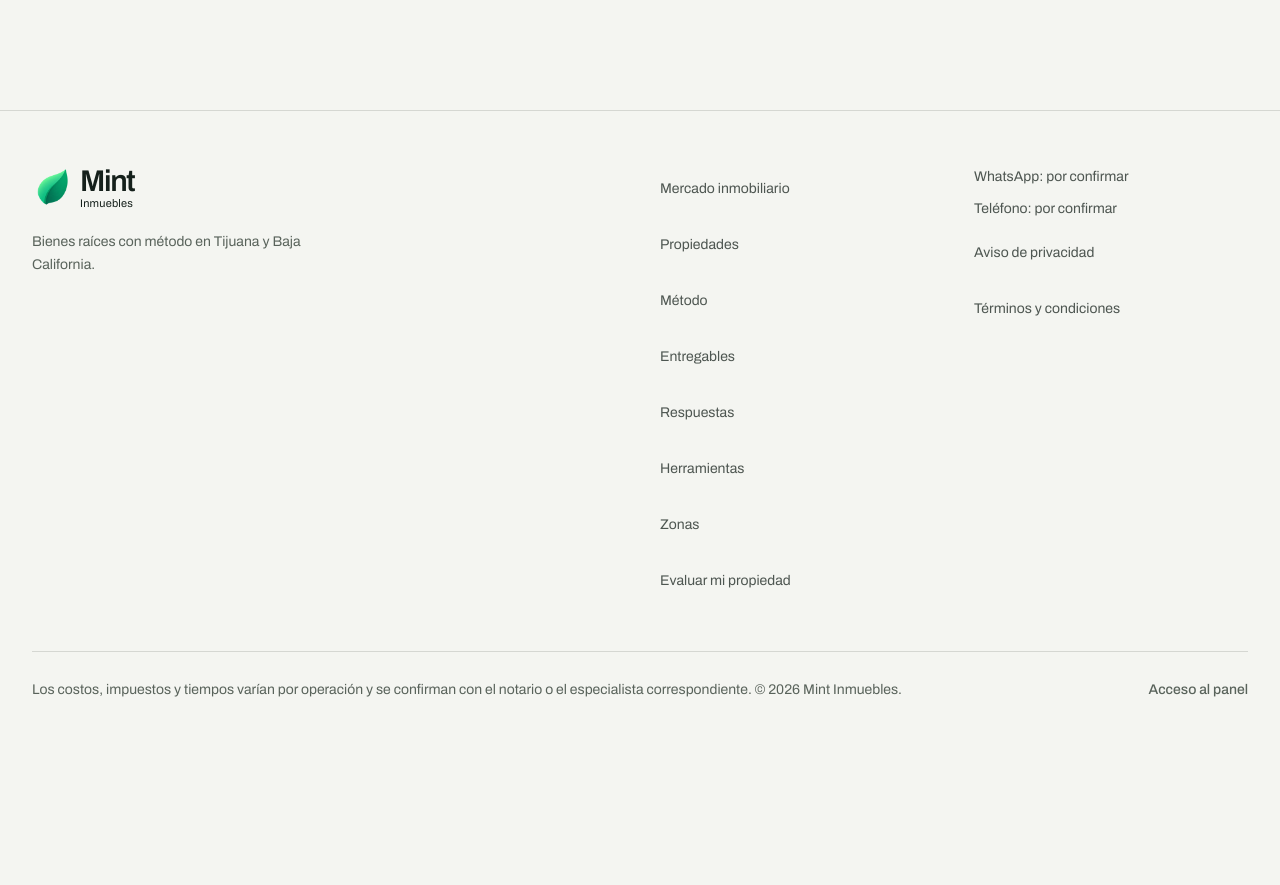
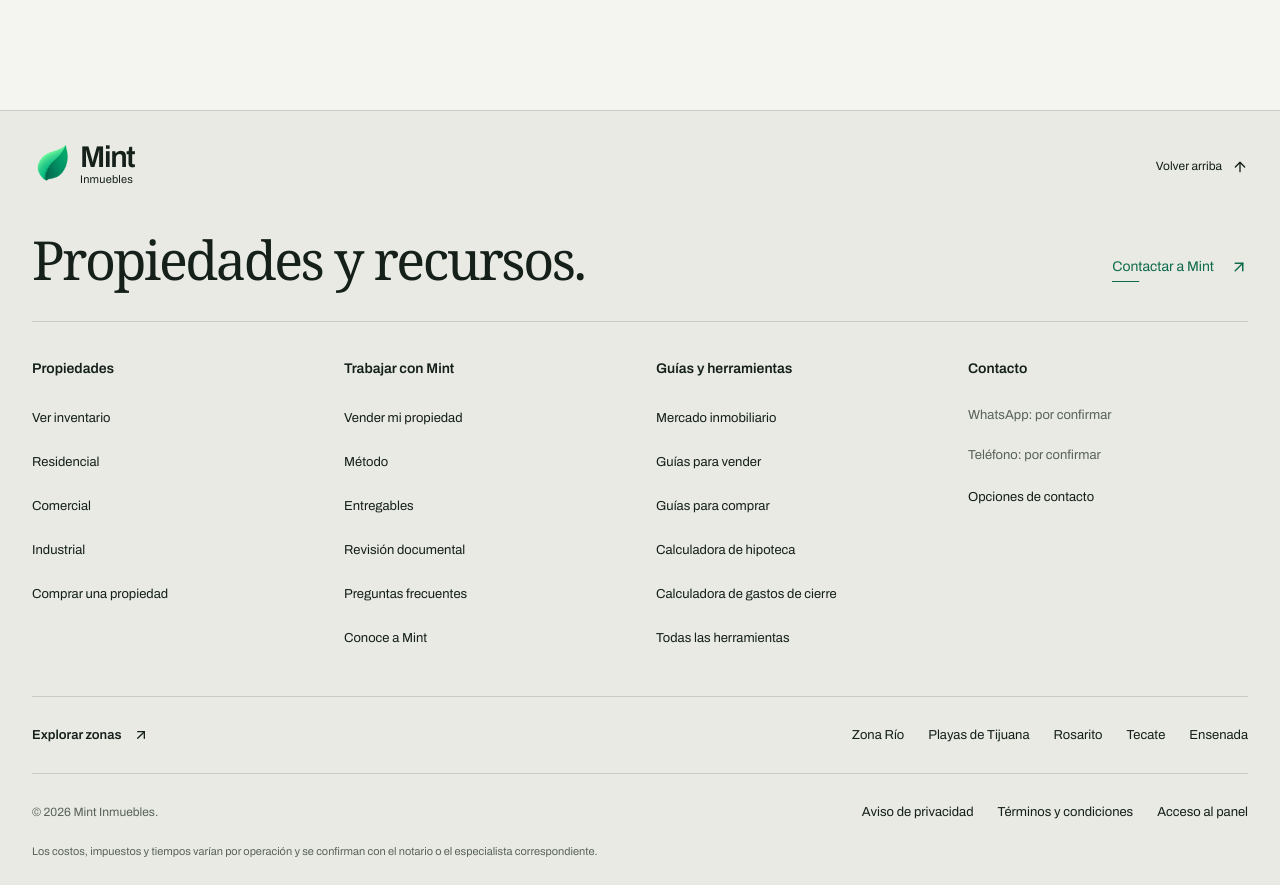
Before and after one commit to M01535NT/fortius-inmuebles, a Next.js app: page /comercial in a window 1280 px wide. Shown: the part 451-1336 px from the top of the page. Before the commit the page ends 1219 px from the top, so only its background shows below. Built offline with nearby package versions, Linux system fonts and the light colour scheme; no server answers.

Commit message:
Expand footer into an editorial directory of useful resources

```diff
--- a/src/app/editorial.css
+++ b/src/app/editorial.css
@@ -97,6 +97,36 @@
 .editorial-home #evaluar h2 { font-size: clamp(48px, 6vw, 88px); }
 .editorial-home .text-outline { font-family: var(--editorial-serif); font-weight: 400; letter-spacing: -.035em; }
 
+/* Keep the expanded footer scrollable even when it is taller than the viewport. */
+.public-footer:has(.editorial-footer) { position: relative; bottom: auto; }
+.editorial-footer { border-top: 1px solid var(--border); background: var(--secondary); padding-block: 32px 24px; }
+.editorial-footer-masthead { display: flex; align-items: center; justify-content: space-between; gap: 24px; }
+.editorial-footer-masthead button { display: inline-flex; align-items: center; gap: 10px; min-height: 44px; font-size: 12px; cursor: pointer; }
+.editorial-footer-intro { display: flex; flex-wrap: wrap; align-items: end; justify-content: space-between; gap: 20px; padding-block: 40px 32px; border-bottom: 1px solid var(--border); }
+.editorial-footer-intro h2 { font-family: Georgia, "Times New Roman", serif; font-size: clamp(36px, 4.2vw, 60px); line-height: 1.08; font-weight: 400; letter-spacing: -.045em; }
+.editorial-footer-columns { display: grid; grid-template-columns: repeat(4, minmax(0, 1fr)); gap: 32px; padding-block: 36px; }
+.editorial-footer h3 { font-size: 14px; font-weight: 600; margin-bottom: 16px; }
+.editorial-footer-link { display: inline-flex; align-items: center; gap: 12px; min-height: 44px; padding-block: 8px; font-size: 13px; line-height: 1.5; text-underline-offset: 5px; overflow-wrap: anywhere; }
+.editorial-footer-link:hover { color: var(--primary); text-decoration: underline; }
+.editorial-footer-contact { min-width: 0; }
+.editorial-footer-contact li > span { display: block; padding-block: 10px; font-size: 13px; line-height: 1.5; color: var(--muted-foreground); }
+.editorial-footer-hours { font-size: 13px; line-height: 1.7; padding-block: 10px; color: var(--muted-foreground); }
+.editorial-footer-areas { display: flex; flex-wrap: wrap; align-items: center; justify-content: space-between; gap: 8px 24px; padding-block: 16px; border-block: 1px solid var(--border); }
+.editorial-footer-areas > a { font-weight: 600; }
+.editorial-footer-areas ul { display: flex; flex-wrap: wrap; gap: 4px 24px; }
+.editorial-footer-bottom { display: flex; flex-wrap: wrap; align-items: center; justify-content: space-between; gap: 8px 24px; padding-top: 16px; }
+.editorial-footer-bottom > p { font-size: 12px; color: var(--muted-foreground); }
+.editorial-footer-bottom nav { display: flex; flex-wrap: wrap; gap: 4px 24px; }
+.editorial-footer-bottom .editorial-footer-note { width: 100%; font-size: 11px; line-height: 1.7; }
+@media (max-width: 1023px) { .editorial-footer-columns { grid-template-columns: repeat(2, minmax(0, 1fr)); gap: 32px 24px; } }
+@media (max-width: 767px) {
+  .editorial-footer { padding-top: 24px; }
+  .editorial-footer-intro { padding-block: 32px 24px; }
+  .editorial-footer-intro h2 { max-width: 12ch; }
+  .editorial-footer-columns { padding-block: 28px; }
+  .editorial-footer-areas ul { gap: 4px 20px; }
+}
+
 @media (prefers-reduced-motion: reduce) { [data-editorial-rule]::before { transform: none !important; } }
 @media (max-width: 1023px) {
   .editorial-cover-actions { gap: 8px 16px; }
--- a/src/components/home/site-footer.tsx
+++ b/src/components/home/site-footer.tsx
@@ -1,111 +1,103 @@
 "use client";
 
+import Link from "next/link";
+import { usePathname } from "next/navigation";
+import * as motion from "motion/react-m";
+import { ArrowUp, ArrowUpRight } from "lucide-react";
 import { BrandMark } from "@/components/brand/brand-mark";
-import Link from "next/link";
 import { DocumentLink } from "@/components/navigation/document-link";
-import { usePathname } from "next/navigation";
+import { useReducedMotionSafe } from "@/lib/use-reduced-motion-safe";
 import type { SiteSettings } from "@/lib/admin/store";
 import { publicContact } from "@/lib/public-contact";
-import { MessagingActions } from "@/components/contact/messaging-actions";
+
+const sections = [
+  { title: "Propiedades", links: [
+    { href: "/inventario", label: "Ver inventario" },
+    { href: "/residencial", label: "Residencial" },
+    { href: "/comercial", label: "Comercial" },
+    { href: "/industrial", label: "Industrial" },
+    { href: "/comprar-propiedad", label: "Comprar una propiedad" },
+  ] },
+  { title: "Trabajar con Mint", links: [
+    { href: "/vender-propiedad", label: "Vender mi propiedad" },
+    { href: "/#metodo", label: "Método" },
+    { href: "/#entregables", label: "Entregables" },
+    { href: "/due-diligence-inmobiliaria", label: "Revisión documental" },
+    { href: "/#respuestas", label: "Preguntas frecuentes" },
+    { href: "/nosotros", label: "Conoce a Mint" },
+  ] },
+  { title: "Guías y herramientas", links: [
+    { href: "/blog", label: "Mercado inmobiliario" },
+    { href: "/blog?tema=vender&tipo=guia", label: "Guías para vender" },
+    { href: "/blog?tema=comprar&tipo=guia", label: "Guías para comprar" },
+    { href: "/herramientas/hipoteca", label: "Calculadora de hipoteca" },
+    { href: "/herramientas/gastos-de-cierre", label: "Calculadora de gastos de cierre" },
+    { href: "/herramientas", label: "Todas las herramientas" },
+  ] },
+];
+
+const areas = [
+  { href: "/zonas/zona-rio", label: "Zona Río" },
+  { href: "/zonas/playas-de-tijuana", label: "Playas de Tijuana" },
+  { href: "/zonas/rosarito", label: "Rosarito" },
+  { href: "/zonas/tecate", label: "Tecate" },
+  { href: "/zonas/ensenada", label: "Ensenada" },
+];
 
 export function SiteFooter({ settings }: { settings?: SiteSettings | null }) {
   const pathname = usePathname();
+  const reduce = useReducedMotionSafe();
   const contact = publicContact(settings);
-  const name = "Mint Inmuebles";
-  /* El panel /admin trae su propio shell: sin footer público (además el
-     footer cortina interferiría con el layout del panel). */
+  const email = /^[^\s@]+@[^\s@]+\.[^\s@]+$/.test(contact.email) ? contact.email : "";
   if (pathname.startsWith("/admin")) return null;
 
   return (
-    <footer className="border-t border-border">
-      <div className="mx-auto max-w-[1280px] px-5 py-14 md:px-8">
-        <div className="grid gap-10 md:grid-cols-12">
-          <div className="md:col-span-5">
-            <div className="flex items-center gap-2.5">
-              <Link href="/" aria-label="Inicio de Mint Inmuebles">
-                <BrandMark />
-              </Link>
-            </div>
-            <p className="mt-4 max-w-[40ch] text-sm leading-relaxed text-muted-foreground">
-              Bienes raíces con método en Tijuana y Baja California.
-            </p>
-          </div>
-
-          <nav className="md:col-span-3 md:col-start-7" aria-label="Secciones">
-            <ul className="space-y-3 text-sm">
-              <li>
-                <Link href="/blog" className="inline-flex min-h-11 items-center text-foreground/75 transition-colors hover:text-foreground">
-                  Mercado inmobiliario
-                </Link>
-              </li>
-              <li>
-                <Link href="/inventario" className="inline-flex min-h-11 items-center text-foreground/75 transition-colors hover:text-foreground">
-                  Propiedades
-                </Link>
-              </li>
-              <li>
-                <Link href="/#metodo" className="inline-flex min-h-11 items-center text-foreground/75 transition-colors hover:text-foreground">
-                  Método
-                </Link>
-              </li>
-              <li>
-                <Link href="/#entregables" className="inline-flex min-h-11 items-center text-foreground/75 transition-colors hover:text-foreground">
-                  Entregables
-                </Link>
-              </li>
-              <li>
-                <Link href="/#respuestas" className="inline-flex min-h-11 items-center text-foreground/75 transition-colors hover:text-foreground">
-                  Respuestas
-                </Link>
-              </li>
-              <li>
-                <Link href="/herramientas" className="inline-flex min-h-11 items-center text-foreground/75 transition-colors hover:text-foreground">
-                  Herramientas
-                </Link>
-              </li>
-              <li>
-                <Link href="/zonas" className="inline-flex min-h-11 items-center text-foreground/75 transition-colors hover:text-foreground">
-                  Zonas
-                </Link>
-              </li>
-              <li>
-                <Link href="/#evaluar" className="inline-flex min-h-11 items-center text-foreground/75 transition-colors hover:text-foreground">
-                  Evaluar mi propiedad
-                </Link>
-              </li>
-            </ul>
-          </nav>
-
-          <div className="md:col-span-3">
-            <MessagingActions settings={settings} className="mb-5" />
-            <ul className="space-y-3 text-sm text-foreground/75">
-              <li>{contact.whatsapp ? <a href={contact.whatsapp}>WhatsApp: {contact.whatsappLabel}</a> : "WhatsApp: por confirmar"}</li>
-              <li>{contact.phoneHref ? <a href={contact.phoneHref}>Teléfono: {contact.phone}</a> : "Teléfono: por confirmar"}</li>
-              <li>
-                <Link href="/privacidad" className="inline-flex min-h-11 items-center transition-colors hover:text-foreground">
-                  Aviso de privacidad
-                </Link>
-              </li>
-              <li>
-                <Link href="/terminos" className="inline-flex min-h-11 items-center transition-colors hover:text-foreground">
-                  Términos y condiciones
-                </Link>
-              </li>
+    <footer className="editorial-footer">
+      <div className="editorial-container">
+        <div className="editorial-footer-masthead">
+          <Link href="/" aria-label="Inicio de Mint Inmuebles"><BrandMark /></Link>
+          <button type="button" onClick={() => window.scrollTo({ top: 0, behavior: reduce ? "instant" : "smooth" })}>
+            Volver arriba <ArrowUp size={16} aria-hidden="true" />
+          </button>
+        </div>
+        <motion.div className="editorial-footer-intro" initial={false}
+          whileInView={reduce ? undefined : { y: [16, 0] }} viewport={{ once: true }} transition={{ duration: 0.65 }}>
+          <h2>Propiedades y recursos.</h2>
+          <Link href="/contacto" className="editorial-text-link">Contactar a Mint <ArrowUpRight size={18} aria-hidden="true" /></Link>
+        </motion.div>
+        <div className="editorial-footer-columns">
+          {sections.map((section) => (
+            <nav key={section.title} aria-label={section.title}>
+              <h3>{section.title}</h3>
+              <ul>{section.links.map((link) => <li key={link.href}>
+                <Link href={link.href} className="editorial-footer-link">{link.label}</Link>
+              </li>)}</ul>
+            </nav>
+          ))}
+          <div className="editorial-footer-contact">
+            <h3>Contacto</h3>
+            <ul>
+              <li>{contact.whatsapp ? <a href={contact.whatsapp} className="editorial-footer-link">WhatsApp: {contact.whatsappLabel}</a> : <span>WhatsApp: por confirmar</span>}</li>
+              <li>{contact.phoneHref ? <a href={contact.phoneHref} className="editorial-footer-link">Teléfono: {contact.phone}</a> : <span>Teléfono: por confirmar</span>}</li>
+              {contact.messenger && <li><a href={contact.messenger} className="editorial-footer-link">Messenger</a></li>}
+              {email && <li><a href={`mailto:${email}`} className="editorial-footer-link">{email}</a></li>}
+              {settings?.horario?.trim() && <li className="editorial-footer-hours">{settings.horario}</li>}
+              <li><Link href="/contacto" className="editorial-footer-link">Opciones de contacto</Link></li>
             </ul>
           </div>
         </div>
-
-        <div className="mt-12 flex flex-wrap items-center justify-between gap-x-6 gap-y-2 border-t border-border pt-4">
-          <p className="text-sm leading-relaxed text-muted-foreground">
-            Los costos, impuestos y tiempos varían por operación y se confirman
-            con el notario o el especialista correspondiente. © 2026 {name}.
-          </p>
-          <DocumentLink
-            href="/admin"
-            className="inline-flex min-h-11 items-center text-sm font-medium text-muted-foreground underline-offset-4 transition-colors hover:text-foreground hover:underline focus-visible:rounded-sm focus-visible:outline-2 focus-visible:outline-offset-2 focus-visible:outline-primary"
-          >
-            Acceso al panel
-          </DocumentLink>
+        <nav className="editorial-footer-areas" aria-label="Zonas de operación">
+          <Link href="/zonas" className="editorial-footer-link">Explorar zonas <ArrowUpRight size={16} aria-hidden="true" /></Link>
+          <ul>{areas.map((area) => <li key={area.href}><Link href={area.href} className="editorial-footer-link">{area.label}</Link></li>)}</ul>
+        </nav>
+        <div className="editorial-footer-bottom">
+          <p>© {new Date().getFullYear()} Mint Inmuebles.</p>
+          <nav aria-label="Información legal y administración">
+            <Link href="/privacidad" className="editorial-footer-link">Aviso de privacidad</Link>
+            <Link href="/terminos" className="editorial-footer-link">Términos y condiciones</Link>
+            <DocumentLink href="/admin" className="editorial-footer-link">Acceso al panel</DocumentLink>
+          </nav>
+          <p className="editorial-footer-note">Los costos, impuestos y tiempos varían por operación y se confirman con el notario o el especialista correspondiente.</p>
         </div>
       </div>
     </footer>
```
